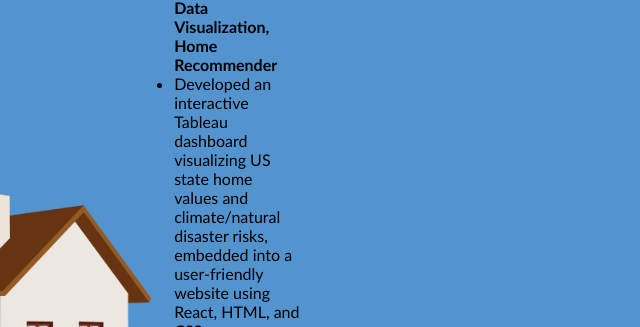
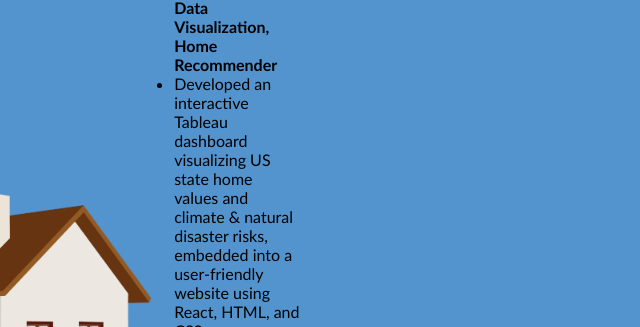
Before and after one commit to AlphonseOtieno/AlphonseOtieno.github.io, a plain HTML site: page projects.html in a window 1280 px wide. Shown: the part 625-952 px from the top of the page, 0-640 px from the left. Drawn offline with Linux system fonts and the light colour scheme.

Commit message:
projects

```diff
--- a/projects.html
+++ b/projects.html
@@ -36,7 +36,7 @@
                     <div class="text-container">
                         <p class="aligned-paragraph"><b>An Interactive Website: US Home Values & Disaster Risk Data Visualization, Home Recommender</b></p>
                         <ul>
-                            <li>Developed an interactive Tableau dashboard visualizing US state home values and climate/natural disaster risks, embedded into a user-friendly website using React, HTML, and CSS.</li>
+                            <li>Developed an interactive Tableau dashboard visualizing US state home values and climate & natural disaster risks, embedded into a user-friendly website using React, HTML, and CSS.</li>
                             <li>Used Python to analyze and process large datasets from online research and government databases.</li>
                             <li>Implemented a feature allowing users to input their income and receive state recommendations based on affordability and disaster risk, with dynamic data filtering.</li>
                         </ul>
```
